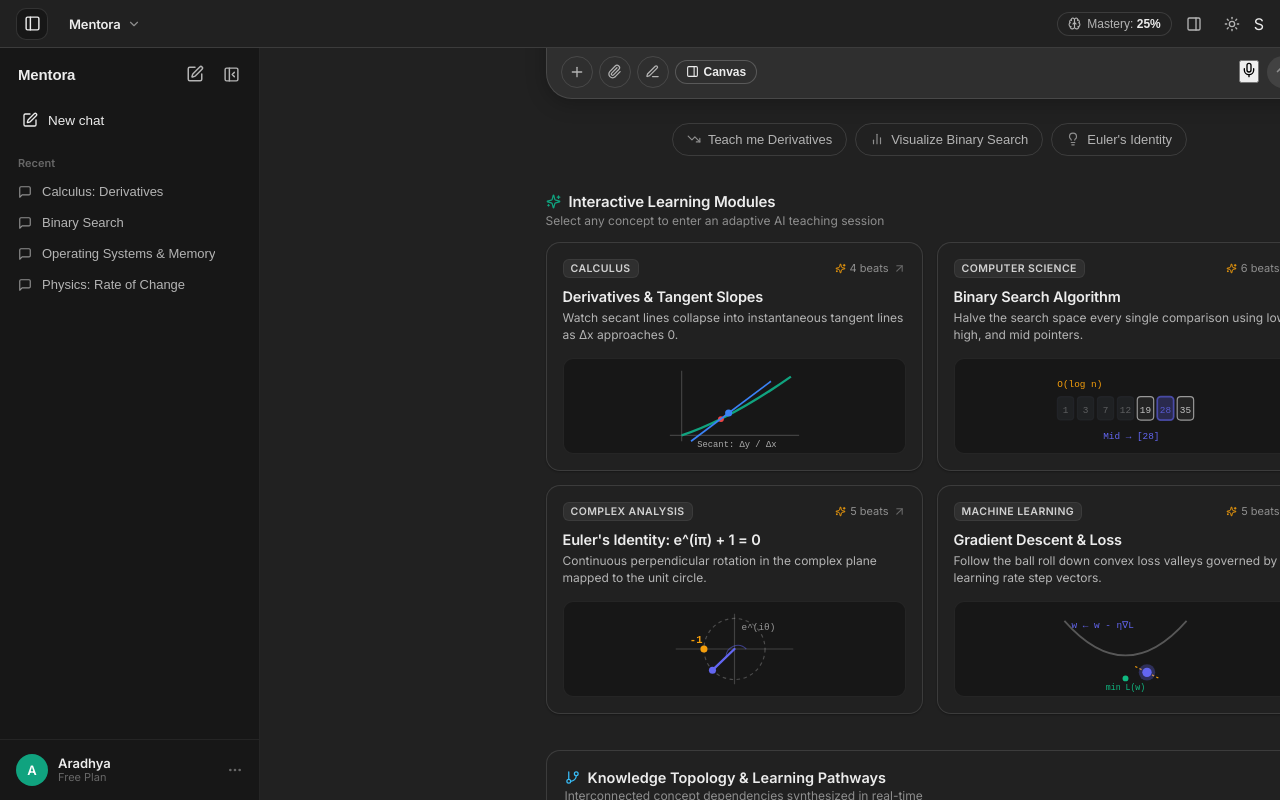
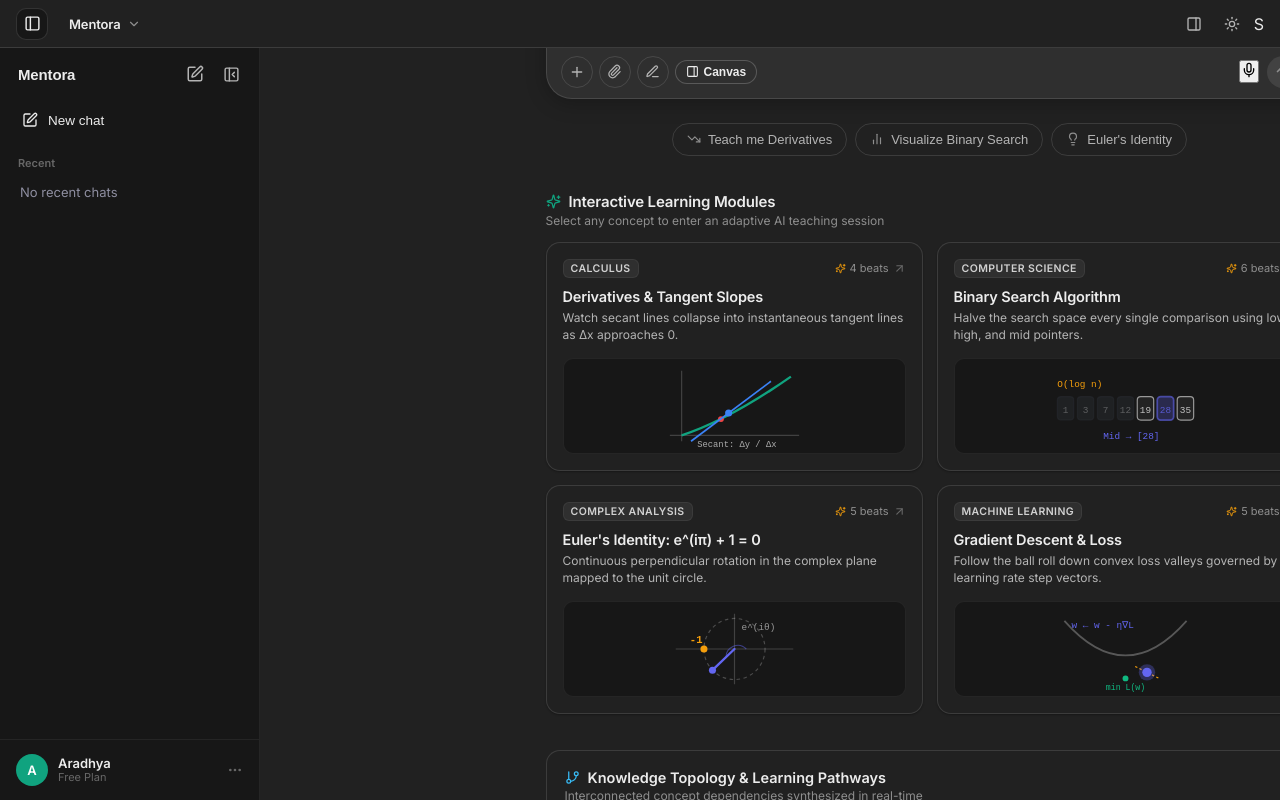
Before and after one commit to aradhyags7/Mentora, a Next.js app: page / in a window 1280 px wide. Built offline with nearby package versions, Linux system fonts and the light colour scheme.

Commit message:
feat(app): clear initial pre-loaded lesson state and wire up dynamic session history in page.tsx

```diff
--- a/src/app/page.tsx
+++ b/src/app/page.tsx
@@ -15,6 +15,8 @@ import { PedagogicalPolicyEngine } from '../lib/pedagogy/pedagogicalPolicy';
 import { AdaptiveLessonEngine } from '../lib/pedagogy/adaptiveLessonEngine';
 import { EvaluationResult, StudentState } from '../types/pedagogy';
 import { TeachingActionType, TeachingMode } from '../types/teachingDsl';
+import { SessionStore } from '../lib/storage/sessionStore';
+import { inferConceptDomain } from '../lib/utils/conceptUtils';
 import '../styles/globals.css';
 import '../styles/player.css';
 
@@ -45,7 +47,7 @@ export default function MentoraAppPage() {
 
   // Student Model & Pedagogical State
   const [studentState, setStudentState] = useState<StudentState>(() => GlobalStudentModel.getState());
-  const [activeConceptKey, setActiveConceptKey] = useState<string>('math.derivative');
+  const [activeConceptKey, setActiveConceptKey] = useState<string>('');
   const [activeAction, setActiveAction] = useState<TeachingActionType>('VISUALIZE');
   const [activeMode, setActiveMode] = useState<TeachingMode>('visual');
 
@@ -55,18 +57,19 @@ export default function MentoraAppPage() {
   // Fullscreen expanded lesson modal
   const [fullscreenTimeline, setFullscreenTimeline] = useState<KineticTimeline | null>(null);
 
-  // Active Lesson Context
-  const [activeArtifact, setActiveArtifact] = useState<RegisteredArtifact | undefined>(() =>
-    ArtifactRegistry.get('math.derivative') || ArtifactRegistry.get('cs.binary_search')
-  );
+  // Active Lesson Context (dynamically synthesized, none pre-loaded)
+  const [activeArtifact, setActiveArtifact] = useState<RegisteredArtifact | undefined>(undefined);
 
-  // Recent Lessons list from ArtifactRegistry
-  const recentLessons: RecentLessonItem[] = [
-    { id: '1', semanticKey: 'math.derivative', title: 'Calculus: Derivatives', domain: 'Calculus' },
-    { id: '2', semanticKey: 'cs.binary_search', title: 'Binary Search', domain: 'Algorithms' },
-    { id: '3', semanticKey: 'cs.binary_search', title: 'Operating Systems & Memory', domain: 'Systems' },
-    { id: '4', semanticKey: 'math.derivative', title: 'Physics: Rate of Change', domain: 'Physics' },
-  ];
+  // Recent Lessons list dynamically stored in user session
+  const [recentLessons, setRecentLessons] = useState<RecentLessonItem[]>([]);
+
+  // Load user's actual past sessions on mount
+  useEffect(() => {
+    const saved = SessionStore.getRecentLessons();
+    if (saved && saved.length > 0) {
+      setRecentLessons(saved);
+    }
+  }, []);
 
   // Conversation Messages
   const [messages, setMessages] = useState<ChatMessage[]>([]);
@@ -75,13 +78,20 @@ export default function MentoraAppPage() {
   const handleNewLesson = () => {
     setActiveView('home');
     setActiveNav('home');
+    setActiveArtifact(undefined);
+    setActiveConceptKey('');
     setMessages([]);
   };
 
   // Handle selecting a recent or continue lesson
   const handleSelectLesson = (semanticKey: string) => {
-    const art = ArtifactRegistry.get(semanticKey) || ArtifactRegistry.get('math.derivative') || ArtifactRegistry.get('cs.binary_search');
-    if (!art) return;
+    const art = ArtifactRegistry.get(semanticKey);
+    if (!art) {
+      const found = recentLessons.find(l => l.semanticKey === semanticKey);
+      const query = found ? `Teach me ${found.title}` : `Teach me ${semanticKey}`;
+      handleSendMessage(query, true);
+      return;
+    }
 
     setActiveArtifact(art);
     setActiveConceptKey(semanticKey);
@@ -97,7 +107,7 @@ export default function MentoraAppPage() {
       {
         id: `msg_lesson_${Date.now()}`,
         role: 'assistant',
-        content: `Let's understand **${art.title}** from first principles. Watch how the core invariants evolve step-by-step:`,
+        content: `Let's explore **${art.title}** from first principles:`,
         timeline: art.timeline,
         socraticQuestion: planState.activeQuestion ? {
           prompt: planState.activeQuestion.prompt,
@@ -248,6 +258,34 @@ export default function MentoraAppPage() {
           ]);
         }
       } else {
+        if (data.timeline) {
+          const lessonTitle = data.dsl?.meta?.concept || data.timeline.title || userPrompt;
+          const lessonKey = `lesson_${Date.now()}`;
+          const domain = inferConceptDomain(userPrompt);
+
+          const registeredArt: RegisteredArtifact = {
+            id: lessonKey,
+            semanticKey: lessonKey,
+            title: lessonTitle,
+            domain: domain as any,
+            timeline: data.timeline,
+            outline: [],
+            variables: [],
+            suggestedPrompts: [],
+          };
+          ArtifactRegistry.register(registeredArt);
+          setActiveArtifact(registeredArt);
+          setActiveConceptKey(lessonKey);
+
+          const updated = SessionStore.addLesson({
+            id: lessonKey,
+            semanticKey: lessonKey,
+            title: lessonTitle.length > 32 ? lessonTitle.slice(0, 32) + '...' : lessonTitle,
+            domain,
+          });
+          setRecentLessons(updated);
+        }
+
         setMessages(prev => [
           ...prev,
           {
@@ -348,6 +386,7 @@ export default function MentoraAppPage() {
               onToggleVoice={() => setIsVoiceActive(prev => !prev)}
               onSelectPrompt={p => handleSendMessage(p, true)}
               onSelectContinueLesson={handleSelectLesson}
+              recentLessons={recentLessons}
             />
           ) : (
             <ChatContainer
```
